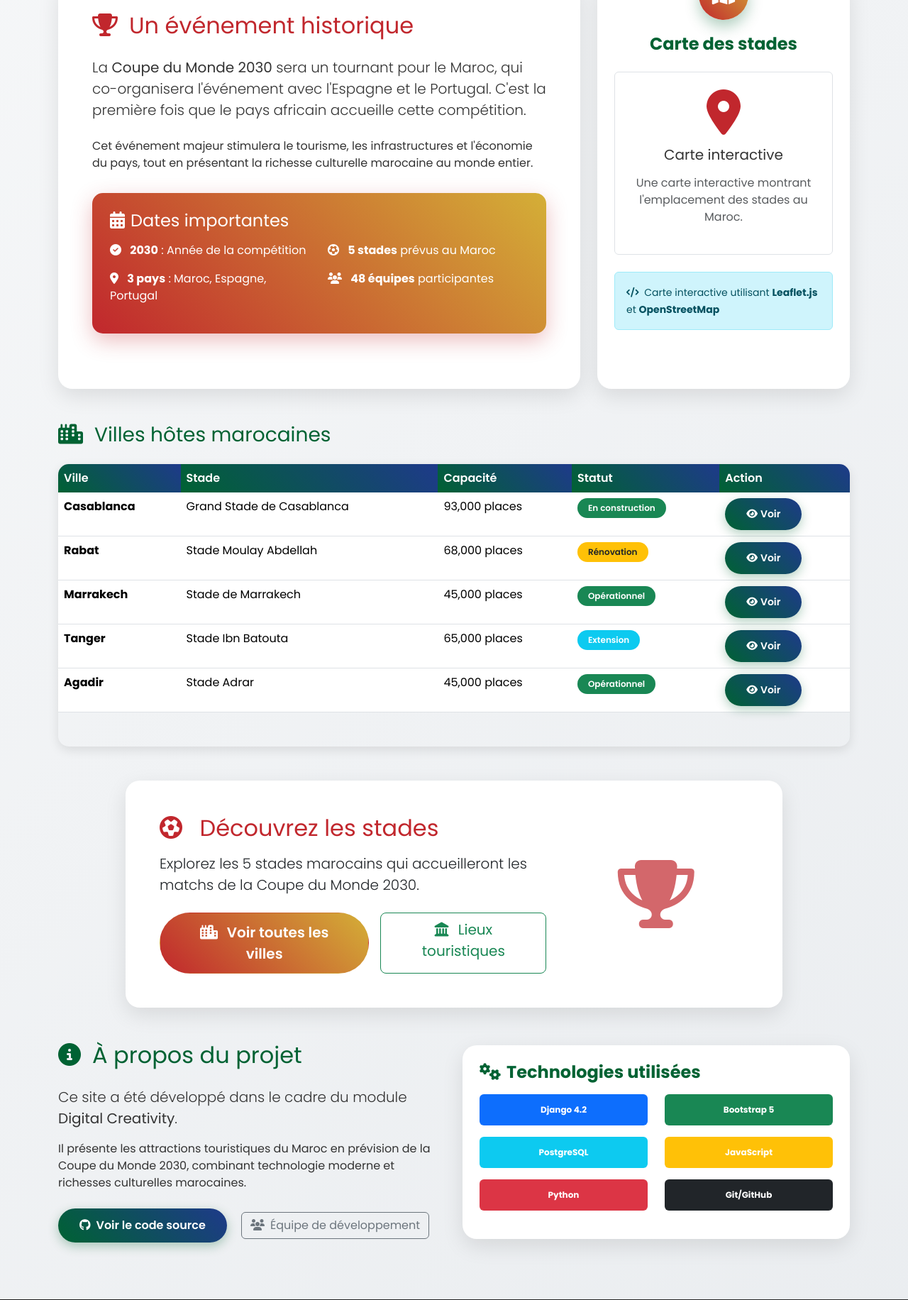
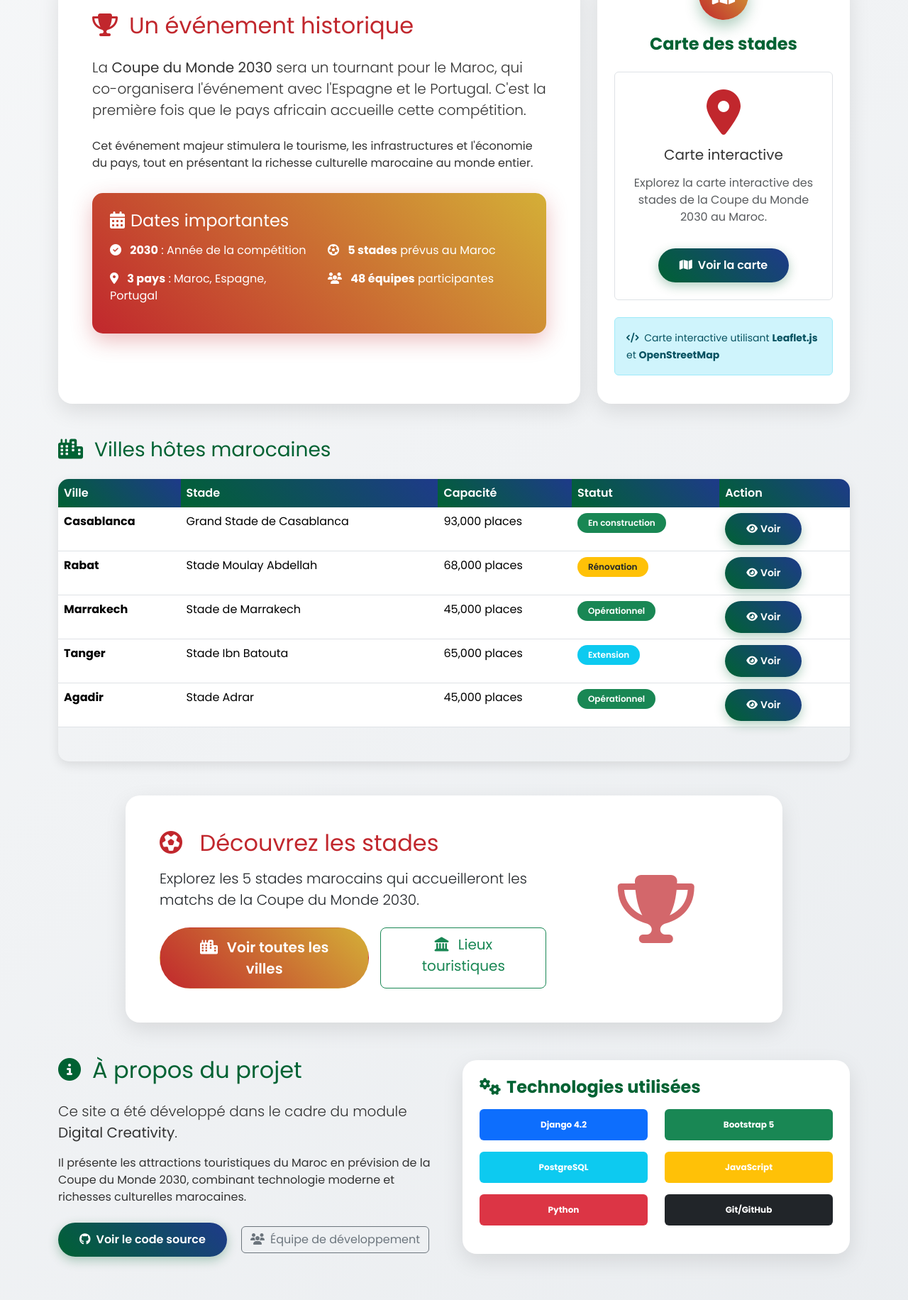
Before and after one commit to h1mza07/Digital-creativity, a Django app: page /worldcup2030/ in a window 1280 px wide. Shown: the part 966-2798 px from the top of the page at 71% size. Run offline with Django 4.2, Linux system fonts and the light colour scheme.

Commit message:
Hamza Layachi: ajout de button de map dans page de wc2030

```diff
--- a/templates/worldcup2030/index.html
+++ b/templates/worldcup2030/index.html
@@ -5,33 +5,27 @@
     <meta charset="UTF-8">
     <meta name="viewport" content="width=device-width, initial-scale=1.0">
     <title>Coupe du Monde 2030 - Maroc Tourisme</title>
-
     <link href="https://cdn.jsdelivr.net/npm/bootstrap@5.3.2/dist/css/bootstrap.min.css" rel="stylesheet">
     <link rel="stylesheet" href="https://cdnjs.cloudflare.com/ajax/libs/font-awesome/6.4.0/css/all.min.css">
     <link href="https://fonts.googleapis.com/css2?family=Poppins:wght@300;400;600;700&display=swap" rel="stylesheet">
-
     <style>
         :root {
             --maroc-red: #C1272D;
             --maroc-green: #006233;
             --maroc-gold: #D4AF37;
             --maroc-blue: #1E3A8A;
-            --map-green: #28a745;
         }
-
         * {
             margin: 0;
             padding: 0;
             box-sizing: border-box;
         }
-
         body {
             font-family: 'Poppins', sans-serif;
             background: linear-gradient(135deg, #f8f9fa 0%, #e9ecef 100%);
             color: #333;
             padding-top: 80px;
         }
-
         .hero-banner {
             background: linear-gradient(rgba(0, 0, 0, 0.7), rgba(0, 0, 0, 0.7)),
                         url('https://images.unsplash.com/photo-1637203727317-3cc1a557cdbf?q=80&w=1112&auto=format&fit=crop&ixlib=rb-4.1.0&ixid=M3wxMjA3fDB8MHxwaG90by1wYWdlfHx8fGVufDB8fHx8fA%3D%3D');
@@ -45,7 +39,6 @@
             position: relative;
             overflow: hidden;
         }
-
         .hero-banner::after {
             content: '';
             position: absolute;
@@ -56,20 +49,17 @@
             background: white;
             transform: rotate(-3deg);
         }
-
         .hero-title {
             font-size: 3.5rem;
             font-weight: 800;
             margin-bottom: 20px;
             text-shadow: 2px 2px 10px rgba(0,0,0,0.5);
         }
-
         .hero-subtitle {
             font-size: 1.5rem;
             margin-bottom: 30px;
             opacity: 0.9;
         }
-
         .hero-badge {
             display: inline-block;
             background: linear-gradient(45deg, var(--maroc-red), var(--maroc-gold));
@@ -83,13 +73,11 @@
             box-shadow: 0 5px 20px rgba(193, 39, 45, 0.4);
             border: 2px solid var(--maroc-gold);
         }
-
         @keyframes pulse {
             0% { transform: scale(1); }
             50% { transform: scale(1.05); }
             100% { transform: scale(1); }
         }
-
         .navbar-custom {
             background: rgba(255, 255, 255, 0.95) !important;
             backdrop-filter: blur(10px);
@@ -98,13 +86,11 @@
             border-bottom: 3px solid var(--maroc-green);
             min-height: 60px;
         }
-
         .navbar-brand-custom {
             display: flex;
             align-items: center;
             padding: 0;
         }
-
         .logo-img {
             height: 90px;
             width: auto;
@@ -112,23 +98,19 @@
             transition: transform 0.3s ease;
             margin-right: 10px;
         }
-
         .logo-img:hover {
             transform: scale(1.05);
         }
-
         .navbar-toggler {
             border: none;
             padding: 8px 12px;
             font-size: 1.25rem;
             color: var(--maroc-green);
         }
-
         .navbar-toggler:focus {
             box-shadow: none;
             outline: none;
         }
-
         .nav-link-custom {
             color: #333 !important;
             font-weight: 600;
@@ -140,38 +122,32 @@
             white-space: nowrap;
             font-size: 0.9rem;
         }
-
         .nav-link-custom:hover {
             color: white !important;
             background: linear-gradient(45deg, var(--maroc-green), var(--maroc-blue));
             transform: translateY(-2px);
             box-shadow: 0 5px 15px rgba(0, 98, 51, 0.3);
         }
-
         .nav-link-custom.active {
             background: var(--maroc-green);
             color: white !important;
         }
-
         .dropdown-menu {
             border: none;
             box-shadow: 0 10px 30px rgba(0,0,0,0.1);
             border-radius: 15px;
             padding: 10px;
         }
-
         .dropdown-item {
             border-radius: 10px;
             padding: 8px 15px;
             margin: 2px 0;
             transition: all 0.3s ease;
         }
-
         .dropdown-item:hover {
             background: linear-gradient(45deg, var(--maroc-green), var(--maroc-blue));
             color: white;
         }
-
         @media (max-width: 991px) {
             .navbar-collapse {
                 background: white;
@@ -180,35 +156,29 @@
                 margin-top: 10px;
                 box-shadow: 0 10px 30px rgba(0,0,0,0.1);
             }
-
             .navbar-nav {
                 align-items: flex-start;
             }
-
             .nav-link-custom {
                 padding: 10px 15px !important;
                 margin: 5px 0;
                 width: 100%;
                 font-size: 1rem;
             }
-
             .dropdown-menu {
                 width: 100%;
                 box-shadow: none;
                 border: 1px solid #eee;
             }
-
             .logo-img {
                 height: 70px;
             }
         }
-
         @media (max-width: 576px) {
             .logo-img {
                 height: 60px;
             }
         }
-
         .feature-card {
             border: none;
             border-radius: 20px;
@@ -218,12 +188,10 @@
             height: 100%;
             background: white;
         }
-
         .feature-card:hover {
             transform: translateY(-10px);
             box-shadow: 0 20px 40px rgba(0,0,0,0.2);
         }
-
         .card-icon {
             width: 70px;
             height: 70px;
@@ -236,13 +204,11 @@
             font-size: 1.8rem;
             box-shadow: 0 10px 20px rgba(0, 98, 51, 0.3);
         }
-
         .card-title-custom {
             color: var(--maroc-green);
             font-weight: 700;
             font-size: 1.5rem;
         }
-
         .btn-maroc {
             background: linear-gradient(45deg, var(--maroc-green), var(--maroc-blue));
             color: white;
@@ -253,13 +219,11 @@
             transition: all 0.3s ease;
             box-shadow: 0 5px 15px rgba(0, 98, 51, 0.3);
         }
-
         .btn-maroc:hover {
             transform: translateY(-3px);
             box-shadow: 0 10px 25px rgba(0, 98, 51, 0.5);
             color: white;
         }
-
         .stats-section {
             background: linear-gradient(135deg, var(--maroc-red) 0%, var(--maroc-gold) 100%);
             color: white;
@@ -269,7 +233,6 @@
             position: relative;
             overflow: hidden;
         }
-
         .stats-section::before {
             content: '⚽';
             position: absolute;
@@ -279,7 +242,6 @@
             left: 50%;
             transform: translate(-50%, -50%);
         }
-
         .stat-number {
             font-size: 3rem;
             font-weight: 800;
@@ -287,40 +249,34 @@
             margin-bottom: 10px;
             text-shadow: 2px 2px 4px rgba(0,0,0,0.3);
         }
-
         .table-custom {
             border-radius: 15px;
             overflow: hidden;
             box-shadow: 0 5px 15px rgba(0,0,0,0.1);
         }
-
         .table-custom thead th {
             background: linear-gradient(45deg, var(--maroc-green), var(--maroc-blue));
             color: white;
             border: none;
             font-weight: 600;
         }
-
         .badge-custom {
             padding: 8px 15px;
             border-radius: 20px;
             font-weight: 600;
             border: none;
         }
-
         .footer-custom {
             background: linear-gradient(135deg, #1a1a1a 0%, #2d2d2d 100%);
             color: white;
             padding: 60px 0 20px;
             margin-top: 80px;
         }
-
         .footer-logo {
             font-size: 2rem;
             font-weight: 800;
             color: var(--maroc-gold);
         }
-
         .worldcup-highlight {
             background: linear-gradient(45deg, var(--maroc-red), var(--maroc-gold));
             color: white;
@@ -329,16 +285,13 @@
             margin: 30px 0;
             box-shadow: 0 10px 30px rgba(193, 39, 45, 0.3);
         }
-
         @media (max-width: 768px) {
             .hero-title {
                 font-size: 2.5rem;
             }
-
             .hero-banner {
                 padding: 60px 0;
             }
-
             .stat-number {
                 font-size: 2.5rem;
             }
@@ -351,12 +304,10 @@
             <a class="navbar-brand navbar-brand-custom" href="/">
                 <img src="{% static 'image/logo.png' %}" alt="Maroc Tourisme 2030" class="logo-img">
             </a>
-
             <button class="navbar-toggler" type="button" data-bs-toggle="collapse" data-bs-target="#navbarNav"
                     aria-controls="navbarNav" aria-expanded="false" aria-label="Toggle navigation">
                 <i class="fas fa-bars"></i>
             </button>
-
             <div class="collapse navbar-collapse" id="navbarNav">
                 <div class="navbar-nav ms-auto">
                     <a class="nav-link nav-link-custom active" href="/">
@@ -380,7 +331,6 @@
                     <a class="nav-link nav-link-custom" href="/hotels/">
                         <i class="fas fa-hotel me-1"></i>Hôtels
                     </a>
-
                     {% if user.is_authenticated %}
                         <div class="nav-item dropdown">
                             <a class="nav-link nav-link-custom dropdown-toggle" href="#" role="button"
@@ -414,7 +364,6 @@
             </div>
         </div>
     </nav>
-
     <div class="hero-banner">
         <div class="container">
             <h1 class="hero-title">
@@ -432,7 +381,6 @@
             </p>
         </div>
     </div>
-
     <div class="container">
         <div class="stats-section">
             <div class="container">
@@ -456,7 +404,6 @@
                 </div>
             </div>
         </div>
-
         <div class="row mt-5">
             <div class="col-lg-8">
                 <div class="feature-card">
@@ -474,7 +421,6 @@
                             et l'économie du pays, tout en présentant la richesse culturelle
                             marocaine au monde entier.
                         </p>
-
                         <div class="worldcup-highlight">
                             <h4 class="mb-3"><i class="fas fa-calendar-alt me-2"></i>Dates importantes</h4>
                             <div class="row">
@@ -491,7 +437,6 @@
                     </div>
                 </div>
             </div>
-
             <div class="col-lg-4">
                 <div class="feature-card">
                     <div class="card-body p-4">
@@ -501,16 +446,16 @@
                             </div>
                             <h4 class="card-title-custom">Carte des stades</h4>
                         </div>
-
                         <div class="text-center p-4 border rounded mb-4">
                             <i class="fas fa-map-marker-alt fa-4x mb-3" style="color: var(--maroc-red);"></i>
                             <h5>Carte interactive</h5>
                             <p class="text-muted mt-3">
-                                Une carte interactive montrant l'emplacement
-                                des stades au Maroc.
+                                Explorez la carte interactive des stades de la Coupe du Monde 2030 au Maroc.
                             </p>
+                            <a href="/places/map/" class="btn btn-maroc mt-3">
+                                <i class="fas fa-map me-2"></i>Voir la carte
+                            </a>
                         </div>
-
                         <div class="alert alert-info">
                             <small>
                                 <i class="fas fa-code me-1"></i>
@@ -522,11 +467,9 @@
                 </div>
             </div>
         </div>
-
         <h3 class="mb-4 mt-5" style="color: var(--maroc-green);">
             <i class="fas fa-city me-3"></i>Villes hôtes marocaines
         </h3>
-
         <div class="table-responsive table-custom">
             <table class="table table-hover mb-5">
                 <thead>
@@ -597,7 +540,6 @@
                 </tbody>
             </table>
         </div>
-
         <div class="row mt-5 mb-5">
             <div class="col-lg-10 mx-auto">
                 <div class="card feature-card">
@@ -637,7 +579,6 @@
                 </div>
             </div>
         </div>
-
         <div class="row mt-5 align-items-center">
             <div class="col-md-6">
                 <h2 class="mb-4" style="color: var(--maroc-green);">
@@ -690,7 +631,6 @@
             </div>
         </div>
     </div>
-
     <footer class="footer-custom">
         <div class="container">
             <div class="row">
@@ -741,16 +681,13 @@
             </div>
         </div>
     </footer>
-
     <script src="https://cdn.jsdelivr.net/npm/bootstrap@5.3.2/dist/js/bootstrap.bundle.min.js"></script>
-
     <script>
         document.addEventListener('DOMContentLoaded', function() {
             const observerOptions = {
                 threshold: 0.1,
                 rootMargin: '0px 0px -50px 0px'
             };
-
             const observer = new IntersectionObserver((entries) => {
                 entries.forEach(entry => {
                     if (entry.isIntersecting) {
@@ -759,14 +696,12 @@
                     }
                 });
             }, observerOptions);
-
             document.querySelectorAll('.feature-card').forEach(card => {
                 card.style.opacity = '0';
                 card.style.transform = 'translateY(20px)';
                 card.style.transition = 'opacity 0.5s ease, transform 0.5s ease';
                 observer.observe(card);
             });
-
             const badge = document.querySelector('.hero-badge');
             setInterval(() => {
                 badge.style.transform = badge.style.transform === 'scale(1.05)' ? 'scale(1)' : 'scale(1.05)';
```
